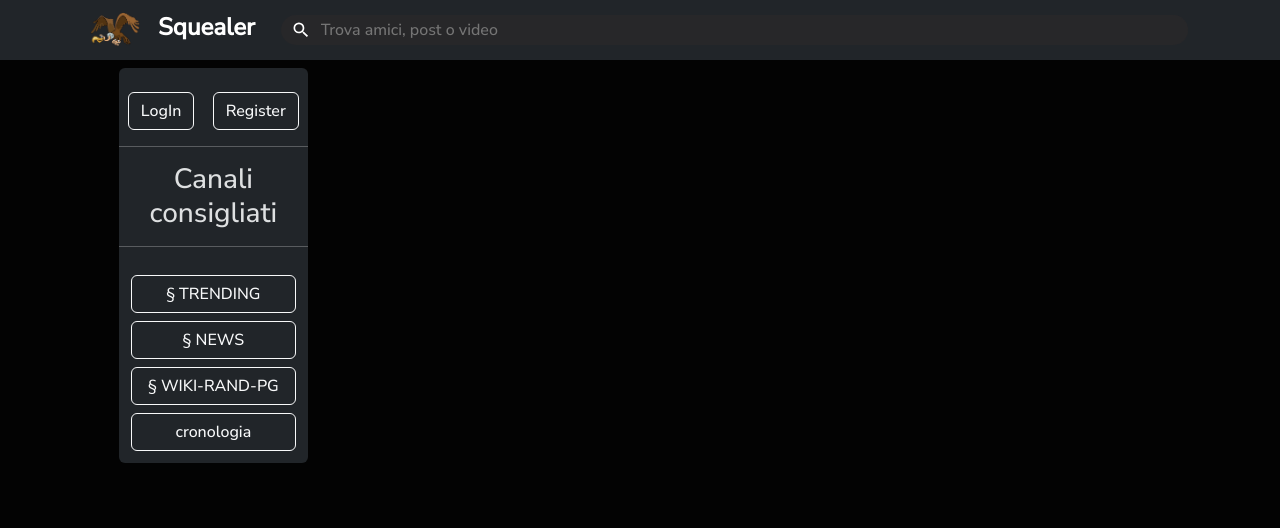
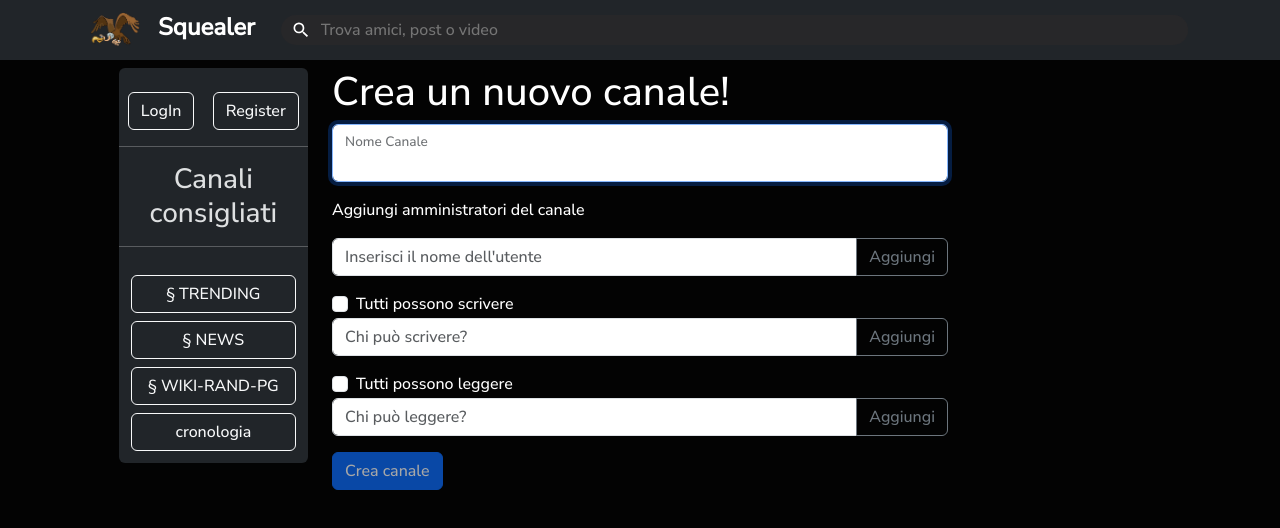
Before and after one commit to manTo16/Squealer, a React (Create React App) app in the folder app/: page /createChannel in a window 1280 px wide. Shown: the top 528 px of the page. Built offline with nearby package versions, Linux system fonts and the light colour scheme.

Commit message:
usercontroller corretto e inizio pagina creazione canale

```diff
--- a/app/src/App.tsx
+++ b/app/src/App.tsx
@@ -24,6 +24,7 @@ import ProfilePage from './pages/Profile/Profile';
 import Post from '@components/Post/Post';
 import UserPage from './pages/Profile/User';
 import CharShopPage from './pages/CharShopPage';
+import ChannelCreationPage from './pages/ChannelCreationPage';
 import QuestionPage from './pages/QuestionPage';
 
 import { UserContext, getPersonalUserData } from '@utils/userData';
@@ -97,6 +98,7 @@ function App() {
             <Route path='/search/:query'              element={<SearchPage />}                />
             <Route path='/users/:username'            element={<UserPage />}                  />
             <Route path='/charShop'                   element={<CharShopPage />}              />
+            <Route path='/createChannel'              element={<ChannelCreationPage />}       />
             <Route path='/question'                   element={<QuestionPage />}              />
             {/* <Route path='/charShop'         element={< />}          /> */}
           </Routes>
--- a/app/src/components/Searchbar/SearchBarPopup.tsx
+++ b/app/src/components/Searchbar/SearchBarPopup.tsx
@@ -42,6 +42,7 @@ export default function SearchBarPopup({show, handleShow} : SearchBarPopupProps)
   }
 
   function concatNoDuplicates(array1: string[], array2: string[]): string[] {
+    console.log("array1: ", array1, " array2: ", array2)
     const set = new Set(array1.concat(array2));
     return Array.from(set);
   }
--- a/app/src/components/Sidebar/SidebarContent.tsx
+++ b/app/src/components/Sidebar/SidebarContent.tsx
@@ -89,6 +89,7 @@ export default function SidebarContent(
         <div className='d-flex flex-column'>
           <Button
             className="m-2" variant='light'
+            onClick={() => navigate("/createChannel")}
           >
             Crea Canale
           </Button>
--- /dev/null
+++ b/app/src/components/UserSelector.tsx
@@ -0,0 +1,59 @@
+import { useState } from 'react';
+import { Badge, Button, Form, InputGroup, CloseButton, Collapse, ListGroup } from 'react-bootstrap';
+
+interface UserSelectorProps {
+    placeholderText?: string;
+    suggestions?: string[];
+}
+
+export default function UserSelector({placeholderText="Inserisci il nome dell'utente", suggestions=["a", "b", "c"]} : UserSelectorProps) {
+  const [inputText, setInputText] = useState("");
+  const [buttons, setButtons] = useState<string[]>([]);
+  const [showSuggestions, setShowSuggestions] = useState(false);
+
+  const handleAddClick = () => {
+    setButtons(prevButtons => [...prevButtons, inputText]);
+    setInputText("");
+    setShowSuggestions(false);
+  };
+
+  const handleDeleteClick = (index: number) => {
+    setButtons(prevButtons => prevButtons.filter((_, i) => i !== index));
+  };
+
+  const handleInputChange = (e: React.ChangeEvent<HTMLInputElement>) => {
+    setInputText(e.target.value);
+    setShowSuggestions(e.target.value !== "");
+  };
+
+  return (
+    <>
+      <InputGroup className="mb-3">
+        <Form.Control
+          type="text"
+          placeholder={placeholderText}
+          value={inputText}
+          onChange={handleInputChange}
+        />
+        <Button variant="outline-secondary" onClick={handleAddClick}>
+          Aggiungi
+        </Button>
+      </InputGroup>
+      <Collapse in={showSuggestions}>
+        <ListGroup>
+          {suggestions.map((suggestion, index) => (
+            <ListGroup.Item key={index}>{suggestion}</ListGroup.Item>
+          ))}
+        </ListGroup>
+      </Collapse>
+      {buttons.map((buttonText, index) => (
+        <span key={index} className='fs-3 me-3'>
+            <Badge pill bg="secondary" className="mb-3 ">
+            <span className='d-flex align-items-center'>{buttonText}
+            <CloseButton aria-label="remove user"  variant="white" onClick={() => handleDeleteClick(index)} className='fs-6' />
+            </span></Badge>
+        </span>
+        ))}
+    </>
+  );
+}
--- /dev/null
+++ b/app/src/pages/ChannelCreationPage.tsx
@@ -0,0 +1,64 @@
+import { useEffect, useState } from 'react';
+import { Button, Collapse, FloatingLabel, Form } from 'react-bootstrap';
+import UserSelector from "@components/UserSelector";
+
+const normalChannelRegex = /^([a-z0-9]+)$/;
+
+export default function ChannelCreationPage() {
+  const [channelName, setChannelName] = useState("");
+  const [showSyntaxWarning, setShowSyntaxWarning] = useState(false);
+  const [canWrite, setCanWrite] = useState(false);
+  const [canRead, setCanRead] = useState(false);
+
+  const checkChannelNameSyntax = () => {
+    return normalChannelRegex.test(channelName);
+  };
+
+  useEffect(() => {
+    setShowSyntaxWarning(!!channelName && !checkChannelNameSyntax());
+  }, [channelName]);
+
+  return (
+    <>
+      <h1>Crea un nuovo canale!</h1>
+
+      <Collapse in={showSyntaxWarning}>
+        <div>
+          <p className="text-danger">I canali possono contenere solo lettere minuscole e numeri</p>
+        </div>
+      </Collapse>
+      <FloatingLabel controlId="floatingChannelNameId" label="Nome Canale" className="text-secondary">
+        <Form.Control type="text" placeholder="Nome canale" autoFocus onChange={(e) => setChannelName(e.target.value)} isInvalid={showSyntaxWarning} />
+      </FloatingLabel>
+
+      <p className='mt-3'>Aggiungi amministratori del canale</p>
+      <UserSelector />
+
+      <Form.Check
+        type="checkbox"
+        label="Tutti possono scrivere"
+        onChange={(e) => setCanWrite(e.target.checked)}
+      />
+      <Collapse in={!canWrite}>
+        <div>
+          <UserSelector placeholderText='Chi può scrivere?' />
+        </div>
+      </Collapse>
+
+      <Form.Check
+        type="checkbox"
+        label="Tutti possono leggere"
+        onChange={(e) => setCanRead(e.target.checked)}
+      />
+      <Collapse in={!canRead}>
+        <div>
+          <UserSelector placeholderText='Chi può leggere?' />
+        </div>
+      </Collapse>
+
+      <Button disabled={!channelName || showSyntaxWarning}>
+        Crea canale
+      </Button>
+    </>
+  );
+}
```
Also changed, not shown: 1 other file (tests, documents, lock files or other folders).
